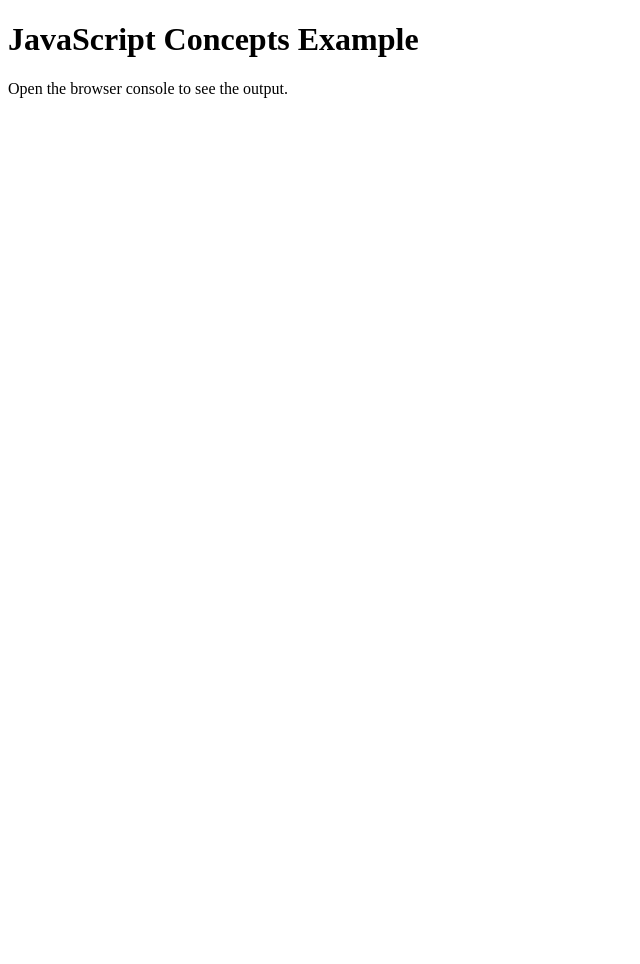
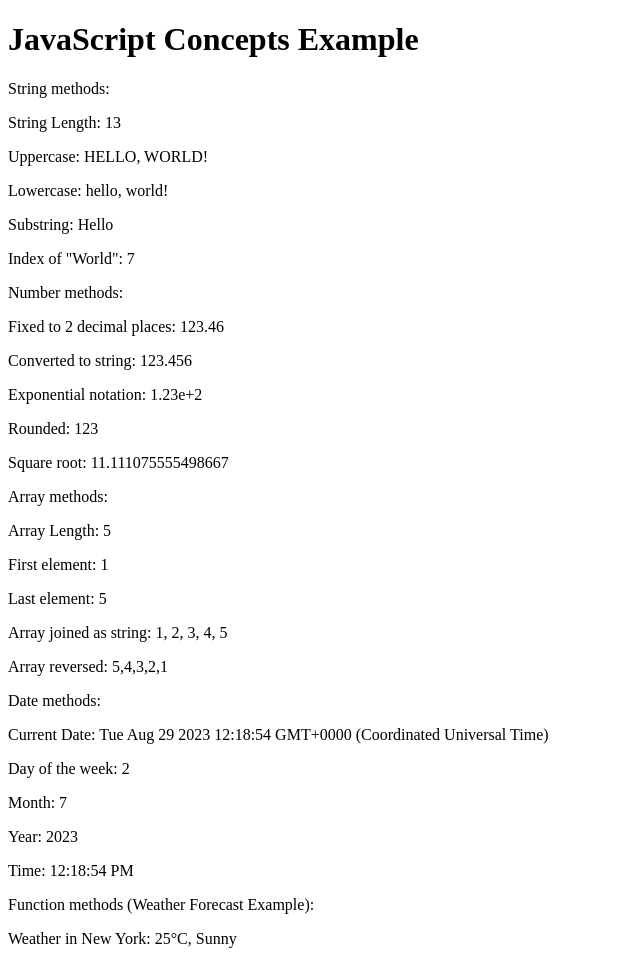
Before and after one commit to s223060317/JAVA__SCRIPT, a plain HTML site: page index.html in a window 1280 px wide. Shown: the whole page, without its empty margins (0-640 px from the left). Before the commit the page ends 800 px from the top, so only its background shows below. Drawn offline with Linux system fonts and the light colour scheme.

```diff
--- a/index.html
+++ b/index.html
@@ -7,7 +7,37 @@
 </head>
 <body>
 <h1>JavaScript Concepts Example</h1>
-<p>Open the browser console to see the output.</p>
+<p>String methods:</p>
+<p id="stringLength"></p>
+<p id="uppercase"></p>
+<p id="lowercase"></p>
+<p id="substring"></p>
+<p id="indexOf"></p>
+
+<p>Number methods:</p>
+<p id="toFixed"></p>
+<p id="toString"></p>
+<p id="toExponential"></p>
+<p id="round"></p>
+<p id="sqrt"></p>
+
+<p>Array methods:</p>
+<p id="arrayLength"></p>
+<p id="firstElement"></p>
+<p id="lastElement"></p>
+<p id="arrayJoined"></p>
+<p id="arrayReversed"></p>
+
+<p>Date methods:</p>
+<p id="currentDate"></p>
+<p id="dayOfWeek"></p>
+<p id="month"></p>
+<p id="year"></p>
+<p id="time"></p>
+
+<p>Function methods (Weather Forecast Example):</p>
+<p id="weatherInfo"></p>
+
 <script src="script.js"></script>
 </body>
 </html>
--- a/script.js
+++ b/script.js
@@ -1,34 +1,34 @@
 // String methods
 const str = 'Hello, World!';
-console.log('String Length:', str.length);
-console.log('Uppercase:', str.toUpperCase());
-console.log('Lowercase:', str.toLowerCase());
-console.log('Substring:', str.substring(0, 5));
-console.log('Index of "World":', str.indexOf('World'));
+document.getElementById('stringLength').textContent = `String Length: ${str.length}`;
+document.getElementById('uppercase').textContent = `Uppercase: ${str.toUpperCase()}`;
+document.getElementById('lowercase').textContent = `Lowercase: ${str.toLowerCase()}`;
+document.getElementById('substring').textContent = `Substring: ${str.substring(0, 5)}`;
+document.getElementById('indexOf').textContent = `Index of "World": ${str.indexOf('World')}`;
 
 // Number methods
 const num = 123.456;
-console.log('Fixed to 2 decimal places:', num.toFixed(2));
-console.log('Converted to string:', num.toString());
-console.log('Exponential notation:', num.toExponential(2));
-console.log('Rounded:', Math.round(num));
-console.log('Square root:', Math.sqrt(num));
+document.getElementById('toFixed').textContent = `Fixed to 2 decimal places: ${num.toFixed(2)}`;
+document.getElementById('toString').textContent = `Converted to string: ${num.toString()}`;
+document.getElementById('toExponential').textContent = `Exponential notation: ${num.toExponential(2)}`;
+document.getElementById('round').textContent = `Rounded: ${Math.round(num)}`;
+document.getElementById('sqrt').textContent = `Square root: ${Math.sqrt(num)}`;
 
 // Array methods
 const arr = [1, 2, 3, 4, 5];
-console.log('Array Length:', arr.length);
-console.log('First element:', arr[0]);
-console.log('Last element:', arr[arr.length - 1]);
-console.log('Array joined as string:', arr.join(', '));
-console.log('Array reversed:', arr.reverse());
+document.getElementById('arrayLength').textContent = `Array Length: ${arr.length}`;
+document.getElementById('firstElement').textContent = `First element: ${arr[0]}`;
+document.getElementById('lastElement').textContent = `Last element: ${arr[arr.length - 1]}`;
+document.getElementById('arrayJoined').textContent = `Array joined as string: ${arr.join(', ')}`;
+document.getElementById('arrayReversed').textContent = `Array reversed: ${arr.reverse()}`;
 
 // Date methods
 const currentDate = new Date();
-console.log('Current Date:', currentDate);
-console.log('Day of the week:', currentDate.getDay());
-console.log('Month:', currentDate.getMonth());
-console.log('Year:', currentDate.getFullYear());
-console.log('Time:', currentDate.toLocaleTimeString());
+document.getElementById('currentDate').textContent = `Current Date: ${currentDate}`;
+document.getElementById('dayOfWeek').textContent = `Day of the week: ${currentDate.getDay()}`;
+document.getElementById('month').textContent = `Month: ${currentDate.getMonth()}`;
+document.getElementById('year').textContent = `Year: ${currentDate.getFullYear()}`;
+document.getElementById('time').textContent = `Time: ${currentDate.toLocaleTimeString()}`;
 
 // Function methods (Weather Forecast Example)
 function getWeather(city) {
@@ -41,10 +41,6 @@
   return weatherData;
 }
 
-function displayWeather(city, temperature, condition) {
-  console.log(`Weather in ${city}: ${temperature}°C, ${condition}`);
-}
-
 const city = 'New York';
 const weatherInfo = getWeather(city);
-displayWeather(weatherInfo.city, weatherInfo.temperature, weatherInfo.condition);
+document.getElementById('weatherInfo').textContent = `Weather in ${weatherInfo.city}: ${weatherInfo.temperature}°C, ${weatherInfo.condition}`;
```
